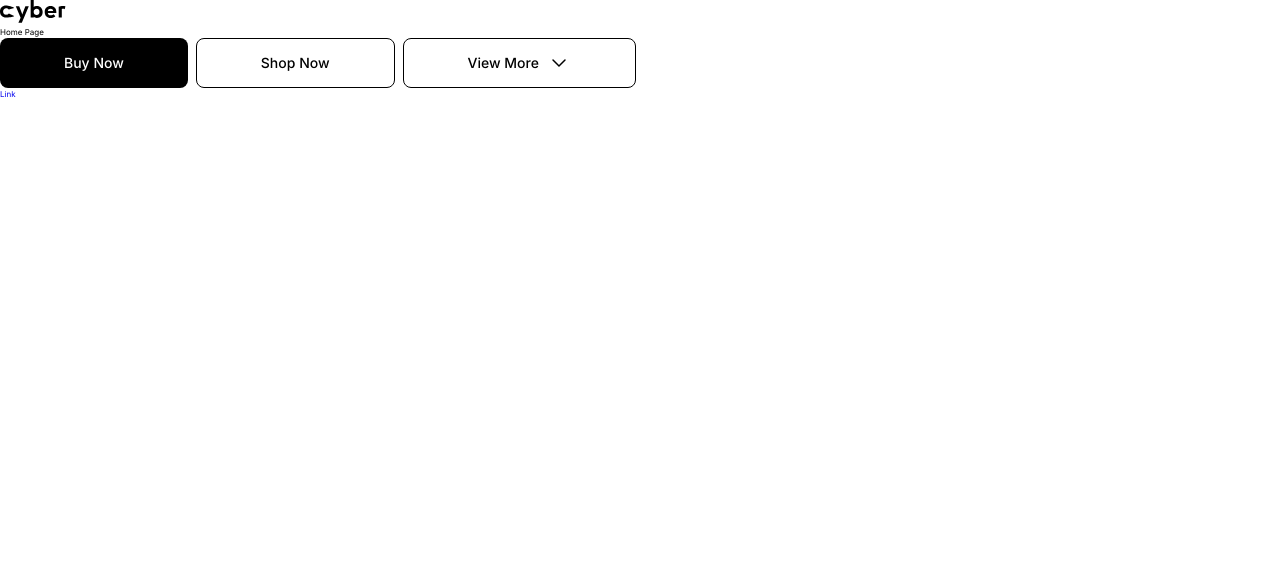
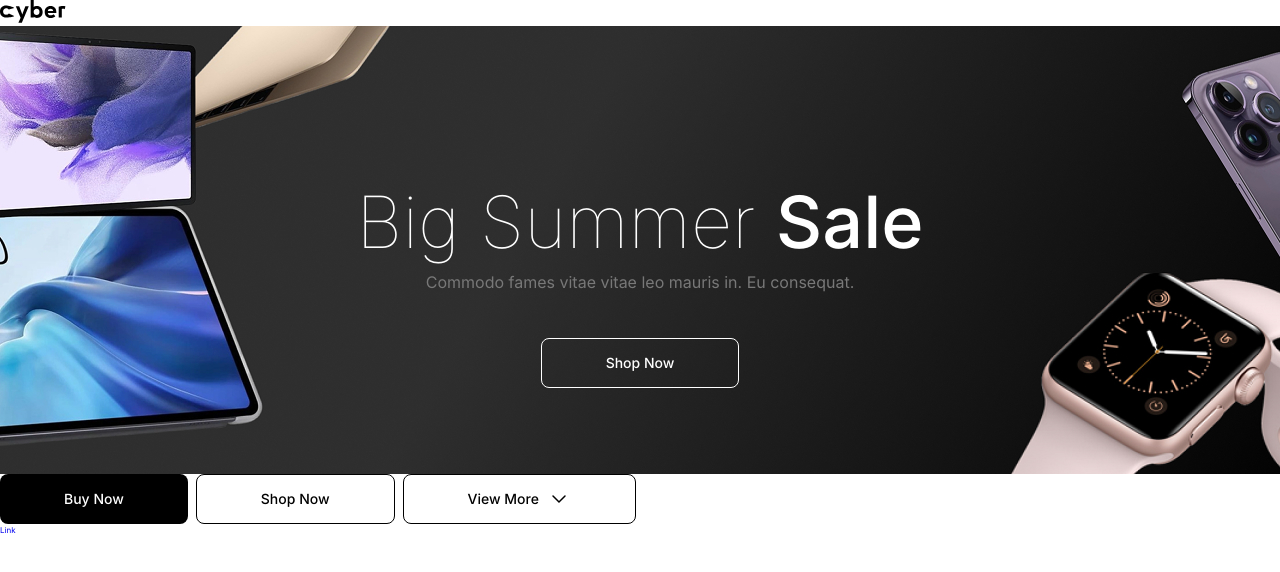
Before and after one commit to AndreyDevel0per/vanilla-js-project, a website built with Vite: page index.html in a window 1280 px wide. Built offline with nearby package versions, Linux system fonts and the light colour scheme.

Commit message:
feat: add Sale Banner

```diff
--- a/src/components/Button/style.scss
+++ b/src/components/Button/style.scss
@@ -25,4 +25,9 @@
     background-color: var(--colorWhite);
     border: var(--colorBlack) 1.5px solid;
   }
+
+  &--isBackBlack {
+    background-color: var(--colorGrayDark);
+    border: var(--colorWhite) 1.5px solid;
+  }
 }
--- /dev/null
+++ b/src/components/SaleBanner/index.js
@@ -0,0 +1,3 @@
+import { SaleBanner } from "./ui/SaleBanner";
+
+export { SaleBanner };
--- /dev/null
+++ b/src/components/SaleBanner/styles.scss
@@ -0,0 +1,53 @@
+.saleBanner {
+    position: relative;
+    overflow: hidden;
+    width: 100%;
+    height: 56rem;
+
+    &__imgWrapper {
+        position: absolute;
+        top: 0;
+        left: 0;
+        width: 100%;
+        height: 100%;
+    }
+
+    &__image {
+        width: 100%;
+        height: 100%;
+        object-fit: cover;
+    }
+
+    &__content {
+        position: relative;
+        display: flex;
+        flex-direction: column;
+        align-items: center;
+        padding-top: 20rem;
+        gap: 5rem;
+    }
+
+    &__contentWrapper {
+        display: flex;
+        flex-direction: column;
+        gap: 1rem;
+    }
+
+    &__title {
+        font-size: 9rem;
+        line-height: 9rem;
+        font-weight: 100;
+        color: var(--colorWhite);
+
+        &--medium {
+            font-weight: 500;
+        }
+    }
+
+    &__description {
+        text-align: center;
+        font-size: 2rem;
+        line-height: 4rem;
+        color: var(--colorGrayMedium);
+    }
+}
--- /dev/null
+++ b/src/components/SaleBanner/ui/SaleBanner.js
@@ -0,0 +1,33 @@
+import { getCN } from "../../../lib/utils/getCN";
+import { getGeneratedAttrs } from "../../../lib/utils/getGeneratedAttrs";
+import { Button } from "../../Button";
+
+/**
+ * Компонент кнопки
+ * @param {String} baseClass Базовый класс
+ * @param {Array<String>} extraClasses Массив с модификаторами
+ * @param {Array<String>} utilClasses Массив с утилитарными классами
+ * @param {Array<String>} extraAttrs Массив с дополнительными атрибутами
+ * @return {String} HTML разметка баннера распродажи
+ */
+export const SaleBanner = ({
+  baseClass = "saleBanner",
+  extraClasses = [],
+  utilClasses = [],
+  extraAttrs = [],
+} = {}) => {
+  return `
+    <div class="${getCN(baseClass, "", extraClasses, utilClasses)}" ${getGeneratedAttrs(extraAttrs)}>
+        <div class="${getCN(baseClass, "imgWrapper")}">
+            <img src="../../../assets/images/saleBanner.jpg" alt="/" class="${getCN(baseClass, "image")}"></img>
+        </div>
+        <div class="${getCN(baseClass, "content")}">
+            <div class="${getCN(baseClass, "contentWrapper")}">
+                <h1 class="${getCN(baseClass, "title")}">Big Summer <span class="${getCN(baseClass, "title", ["medium"])}">Sale</span></h1>
+                <span class="${getCN(baseClass, "description")}">Commodo fames vitae vitae leo mauris in. Eu consequat.</span>
+            </div>
+            ${Button({  text: "Shop Now", extraClasses: ["isBackBlack"] })}
+        </div>
+    </div>
+  `;
+};
--- a/src/pages/Home.js
+++ b/src/pages/Home.js
@@ -1,13 +1,14 @@
 import { Button } from "../components/Button";
 import { Header } from "../components/Header";
 import { IconArrowDown } from "../components/Icons";
+import { SaleBanner } from "../components/SaleBanner/ui/SaleBanner";
 
 export const Home = () => {
   return `
       <div>
         ${Header()}
         <div>
-          Home Page
+          ${SaleBanner()}
         </div>
         <div style="display: flex; gap: 1rem;">
           ${Button({ text: "Buy Now" })}
--- a/src/styles/fonts.scss
+++ b/src/styles/fonts.scss
@@ -1,3 +1,14 @@
+@font-face {
+  font-family: inter;
+  src:
+    local("Inter-Thin"),
+    local("Inter Thin"),
+    url("/fonts/Inter18pt-Thin.woff2") format("woff2");
+  font-weight: 100;
+  font-style: normal;
+  font-display: swap;
+}
+
 @font-face {
   font-family: inter;
   src:
--- a/src/styles/palette.scss
+++ b/src/styles/palette.scss
@@ -23,4 +23,6 @@
   --colorPurple: var(--colorVeronica);
   --colorBlue: var(--colorPictonBlue);
   --boxShadowDefault: 0px 4px 8px 0px rgb(0 0 0 0.2);
+
+  --colorGrayMedium: #787878;
 }
```
Also changed, not shown: public/assets/images/saleBanner.jpg (added), public/fonts/Inter18pt-Thin.woff2 (added).
